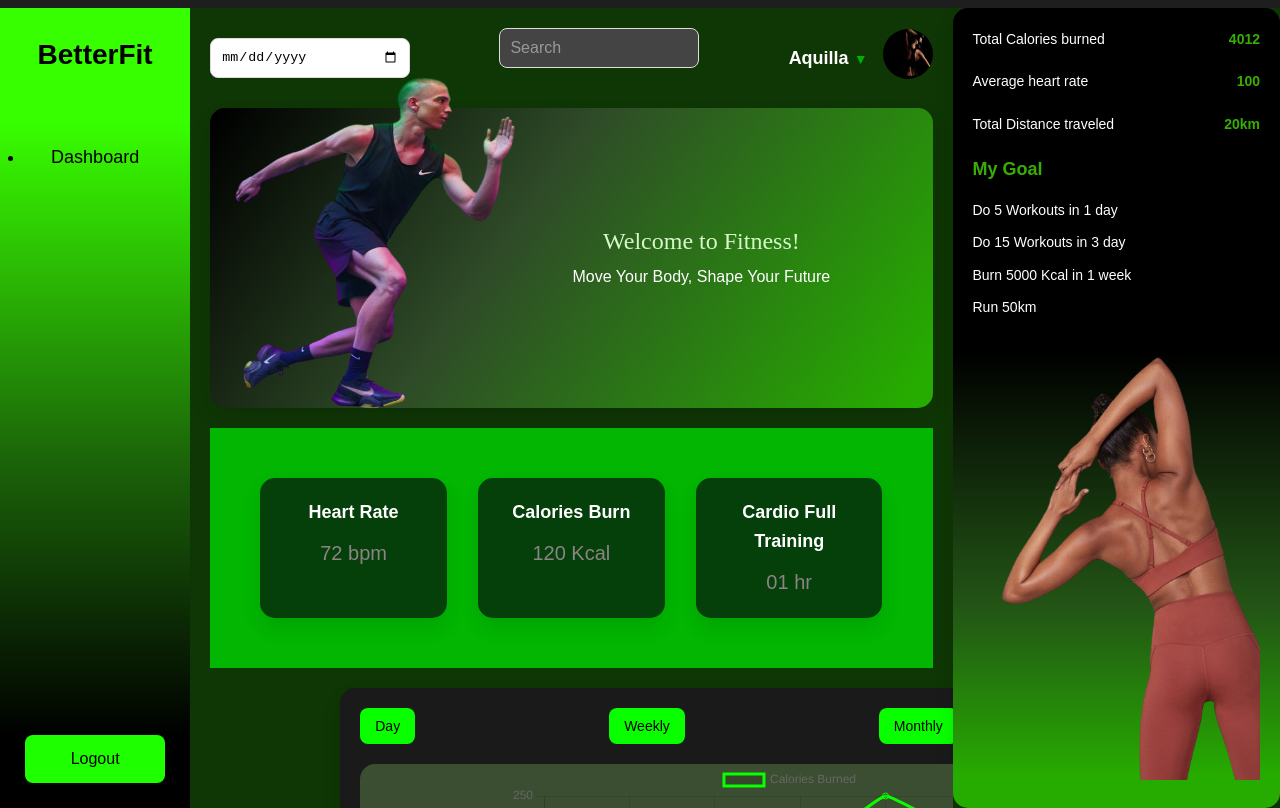
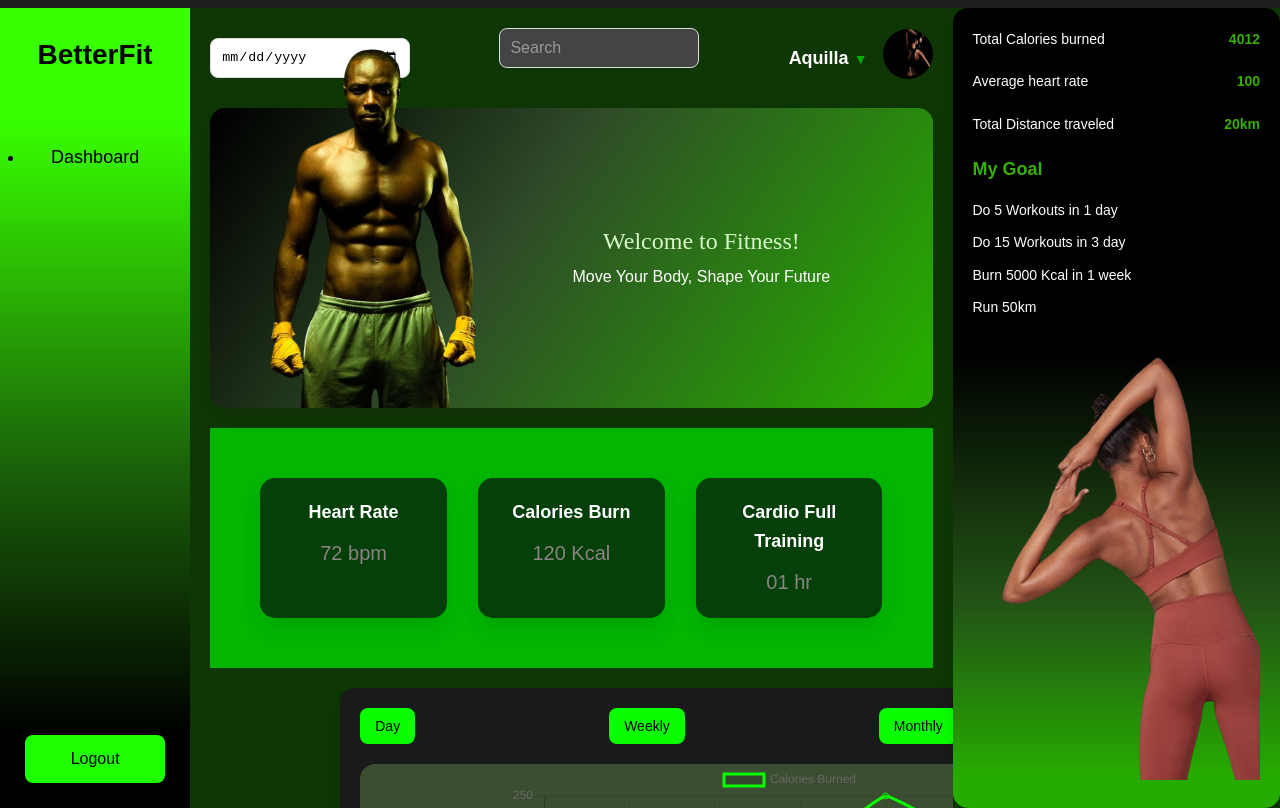
Before and after one commit to Lemmes33/BetterFit, a React (Vite) app in the folder client/: page /dashboard in a window 1280 px wide. Built offline with nearby package versions, Linux system fonts and the light colour scheme.

Commit message:
Dashboard updates

```diff
--- a/client/src/components/Dashboard/Dashboard.css
+++ b/client/src/components/Dashboard/Dashboard.css
@@ -146,8 +146,8 @@
 .welcome-image img {
   width: 290px; /* Adjusted to fit better */
   margin-right: 400px;
-  height: 380px; /* Maintains aspect ratio */
-  margin-top: -70px;
+  height: 420px; /* Maintains aspect ratio */
+  margin-top: -140px;
 }
 
 /* Stats Section */
--- a/client/src/components/Dashboard/Dashboard.jsx
+++ b/client/src/components/Dashboard/Dashboard.jsx
@@ -2,7 +2,7 @@ import React, { useState } from "react";
 import "./Dashboard.css";
 import Avatar from '../../assets/Fitness _ les exercices pour maigrir des bras et muscler les épaules.jpeg'
 import Goal from '../../assets/Bras___Girlfriend_Collective-removebg-preview.png'
-import welcomeImage from '../../assets/The_New_Nike_Air_Zoom_SuperRep_2-removebg-preview.png'
+import Dashy from '../../assets/dashy.png'
 import { Line, Bar } from 'react-chartjs-2';
 import { Chart as ChartJS, CategoryScale, LinearScale, PointElement, LineElement, Title, Tooltip, Legend } from 'chart.js';
 
@@ -89,7 +89,7 @@ const Dashboard = () => {
 
         <section className="welcome-section">
           <div className="welcome-image">
-            <img src={welcomeImage} alt="Fitness" />
+            <img src={Dashy} alt="Fitness" />
           </div>
           <div className="welcome-text">
             <h1>Welcome to Fitness!</h1>
```
Also changed, not shown: client/src/assets/The_New_Nike_Air_Zoom_SuperRep_2-removebg-preview.png (deleted), client/src/assets/dashy.png (added).
